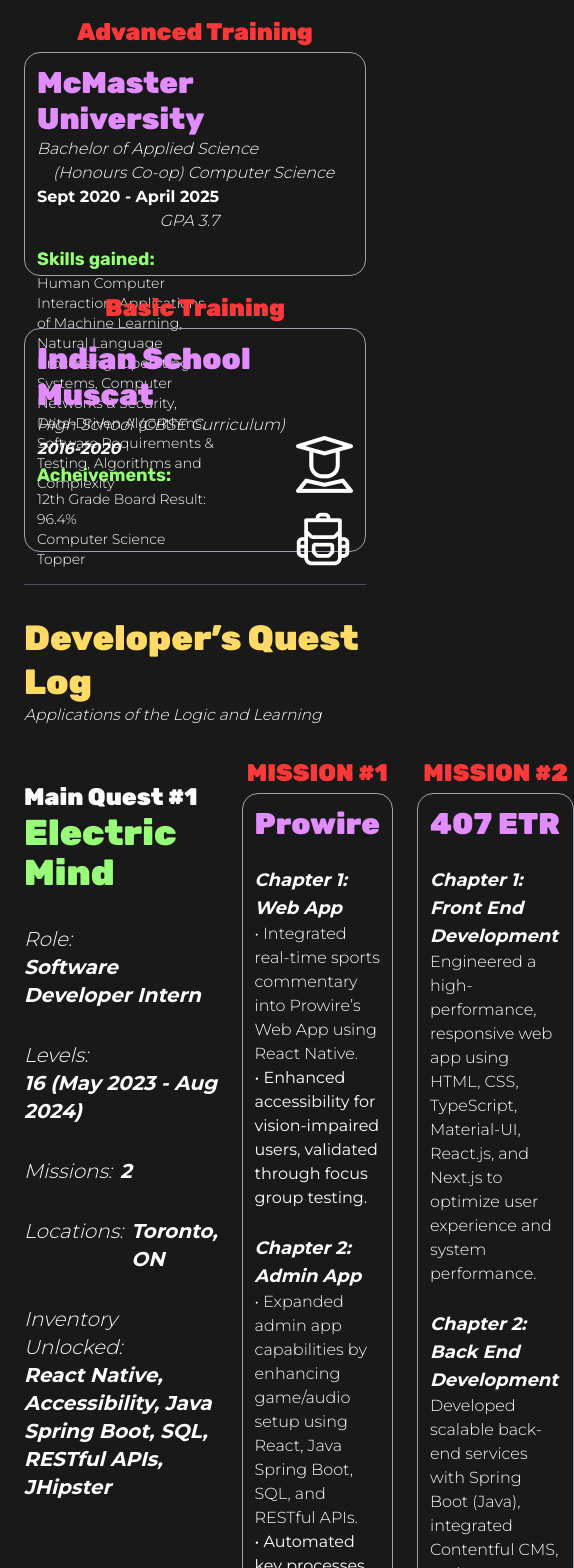
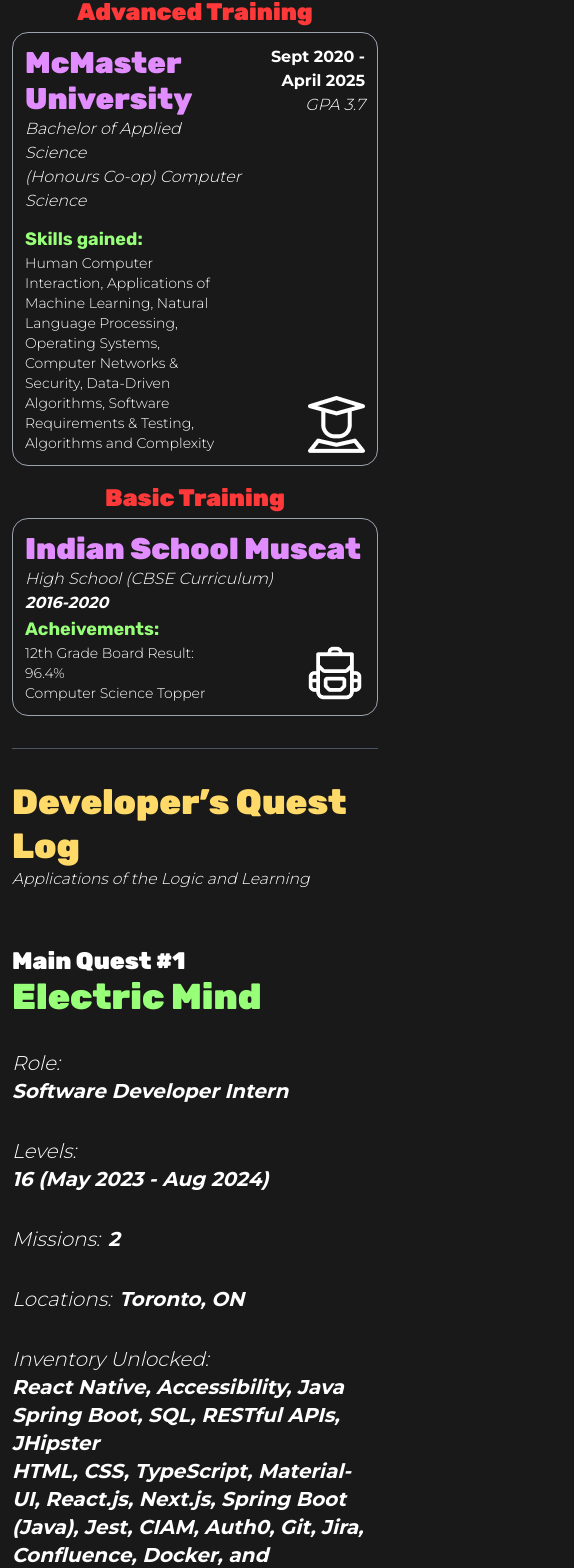
Before and after one commit to jasmines08/portfolio, a Next.js app: page /left-brain in a window 390 px wide. Shown: the part 167-1735 px from the top of the page, 574 px wide, since content can reach past the window. Built offline with nearby package versions, Linux system fonts and the light colour scheme.

Commit message:
optimised left brain for phone

```diff
--- a/src/app/left-brain/admass.tsx
+++ b/src/app/left-brain/admass.tsx
@@ -1,6 +1,6 @@
 export default function Admass() {
   return (
-    <div className="flex  flex-row-reverse gap-x-6">
+    <div className="flex flex-col-reverse sm:flex-row-reverse gap-x-6">
       <div className="basis-3/5 flex flex-col gap-y-4">
         <div>
           <p className="text-nred font-rubik font-extrabold mb-1 text-2xl">
@@ -40,7 +40,7 @@
       <div className="basis-2/5 flex flex-col gap-y-6">
         <div>
           <h2 className="font-rubik text-2xl font-extrabold">Side Quest #1</h2>
-          <h1 className="font-rubik text-4xl font-extrabold text-ngreen">
+          <h1 className="font-rubik text-3xl sm:text-4xl font-extrabold text-ngreen">
             AdMass Inc.
           </h1>
         </div>
--- a/src/app/left-brain/electric-mind.tsx
+++ b/src/app/left-brain/electric-mind.tsx
@@ -1,8 +1,8 @@
 export default function ElectricMind() {
   return (
-    <div className="flex flex-row">
+    <div className="flex sm:flex-row flex-col">
       <div className="basis-2/3">
-        <div className="flex">
+        <div className="flex sm:flex-row flex-col">
           <div className="basis-1/2 flex flex-col gap-y-8 mt-6 2xl:gap-y-4">
             <div>
               <h2 className="font-rubik text-2xl font-extrabold">
@@ -42,9 +42,14 @@
                 React Native, Accessibility, Java Spring Boot, SQL, RESTful
                 APIs, JHipster
               </p>
+              <p className="font-sans font-bold italic text-xl mb-6 sm:mt-6 sm:hidden">
+                HTML, CSS, TypeScript, Material-UI, React.js, Next.js, Spring
+                Boot (Java), Jest, CIAM, Auth0, Git, Jira, Confluence, Docker,
+                and OpenShift.
+              </p>
             </div>
           </div>
-          <div className="basis-1/2 px-6">
+          <div className="basis-1/2 sm:px-6">
             <p className="text-center text-nred font-rubik font-extrabold mb-1 text-2xl">
               MISSION #1
             </p>
@@ -85,14 +90,14 @@
             </div>
           </div>
         </div>
-        <p className="font-sans font-bold italic text-xl mt-6">
+        <p className="font-sans font-bold italic text-xl mt-6 hidden sm:block">
           HTML, CSS, TypeScript, Material-UI, React.js, Next.js, Spring Boot
           (Java), Jest, CIAM, Auth0, Git, Jira, Confluence, Docker, and
           OpenShift.
         </p>
       </div>
       <div className="basis-1/3">
-        <p className="text-center text-nred font-rubik font-extrabold mb-1 text-2xl">
+        <p className="text-center text-nred font-rubik font-extrabold mb-1 text-2xl mt-4 sm:mt-0">
           MISSION #2
         </p>
         <div className="border border-gray-400 rounded-2xl p-3">
--- a/src/app/left-brain/mcmaster-uni.tsx
+++ b/src/app/left-brain/mcmaster-uni.tsx
@@ -1,6 +1,6 @@
 export default function McMasterUni() {
   return (
-    <div className="flex gap-x-6">
+    <div className="flex sm:flex-row flex-col-reverse gap-x-6">
       <div className="basis-3/5 flex flex-col gap-y-4">
         <div>
           <p className="text-nred font-rubik font-extrabold mb-1 text-2xl">
@@ -49,12 +49,12 @@
           </div>
         </div>
       </div>
-      <div className="basis-2/5 flex flex-col gap-y-6 items-end mt-12">
+      <div className="basis-2/5 flex flex-col gap-y-6 items-end sm:mt-12">
         <div>
           <h2 className="font-rubik text-2xl font-extrabold text-right">
             Main Quest #2
           </h2>
-          <h1 className="font-rubik text-4xl font-extrabold text-ngreen">
+          <h1 className="font-rubik text-3xl sm:text-4xl font-extrabold text-ngreen">
             McMaster University
           </h1>
         </div>
--- a/src/app/left-brain/page.tsx
+++ b/src/app/left-brain/page.tsx
@@ -7,7 +7,7 @@
 
 export default function LeftBrain() {
   return (
-    <div className="flex flex-col pt-14 px-6 gap-y-8">
+    <div className="flex flex-col pt-9 sm:pt-14 px-3 sm:px-6 gap-y-8">
       <div>
         <h1 className="mt-8 md:mt-4 md:text-[6vw] text-[9vw] font-rubik font-extrabold text-nblue leading-tight">
           Training Grounds
--- a/src/app/left-brain/training-grounds.tsx
+++ b/src/app/left-brain/training-grounds.tsx
@@ -7,8 +7,8 @@
         <p className="text-center text-nred font-rubik font-extrabold mb-1 text-2xl">
           Advanced Training
         </p>
-        <div className="border border-gray-400 rounded-2xl p-3 flex flex-col h-56 2xl:h-48 justify-between">
-          <div className="flex flex-row flex-wrap justify-between mb-3">
+        <div className="border border-gray-400 rounded-2xl p-3 flex flex-col sm:h-56 2xl:h-48 justify-between">
+          <div className="flex flex-row  justify-between mb-3">
             <div>
               <h1 className="text-3xl font-rubik font-extrabold text-npurple">
                 McMaster University
@@ -16,12 +16,14 @@
               <p className="font-sans italic font-light">
                 Bachelor of Applied Science
               </p>
-              <p className="font-sans italic font-light ml-4">
+              <p className="font-sans italic font-light sm:ml-4">
                 (Honours Co-op) Computer Science
               </p>
             </div>
-            <div className="flex flex-col items-end">
-              <p className="font-sans font-bold">Sept 2020 - April 2025</p>
+            <div className="flex flex-col items-end ">
+              <p className="font-sans font-bold text-right">
+                Sept 2020 - April 2025
+              </p>
               <p className="font-sans font-light italic">GPA 3.7</p>
             </div>
           </div>
@@ -45,7 +47,7 @@
         <p className="text-center text-nred font-rubik font-extrabold mb-1 text-2xl">
           Basic Training
         </p>
-        <div className="border border-gray-400 rounded-2xl p-3 h-56 2xl:h-48 flex flex-col justify-between">
+        <div className="border border-gray-400 rounded-2xl p-3 sm:h-56 2xl:h-48 flex flex-col justify-between">
           <div>
             <h1 className="text-3xl font-rubik font-extrabold text-npurple">
               Indian School Muscat
```
